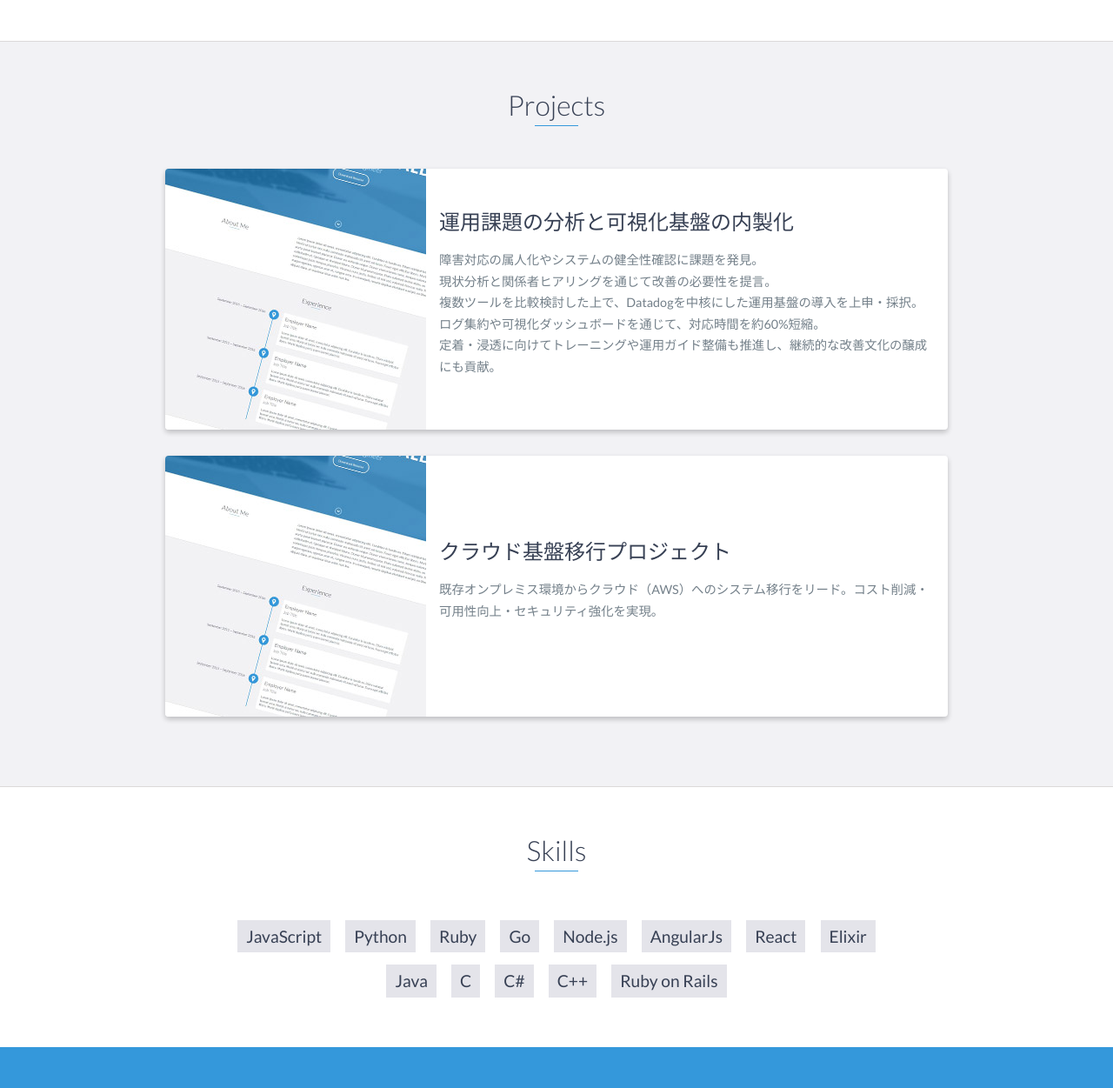
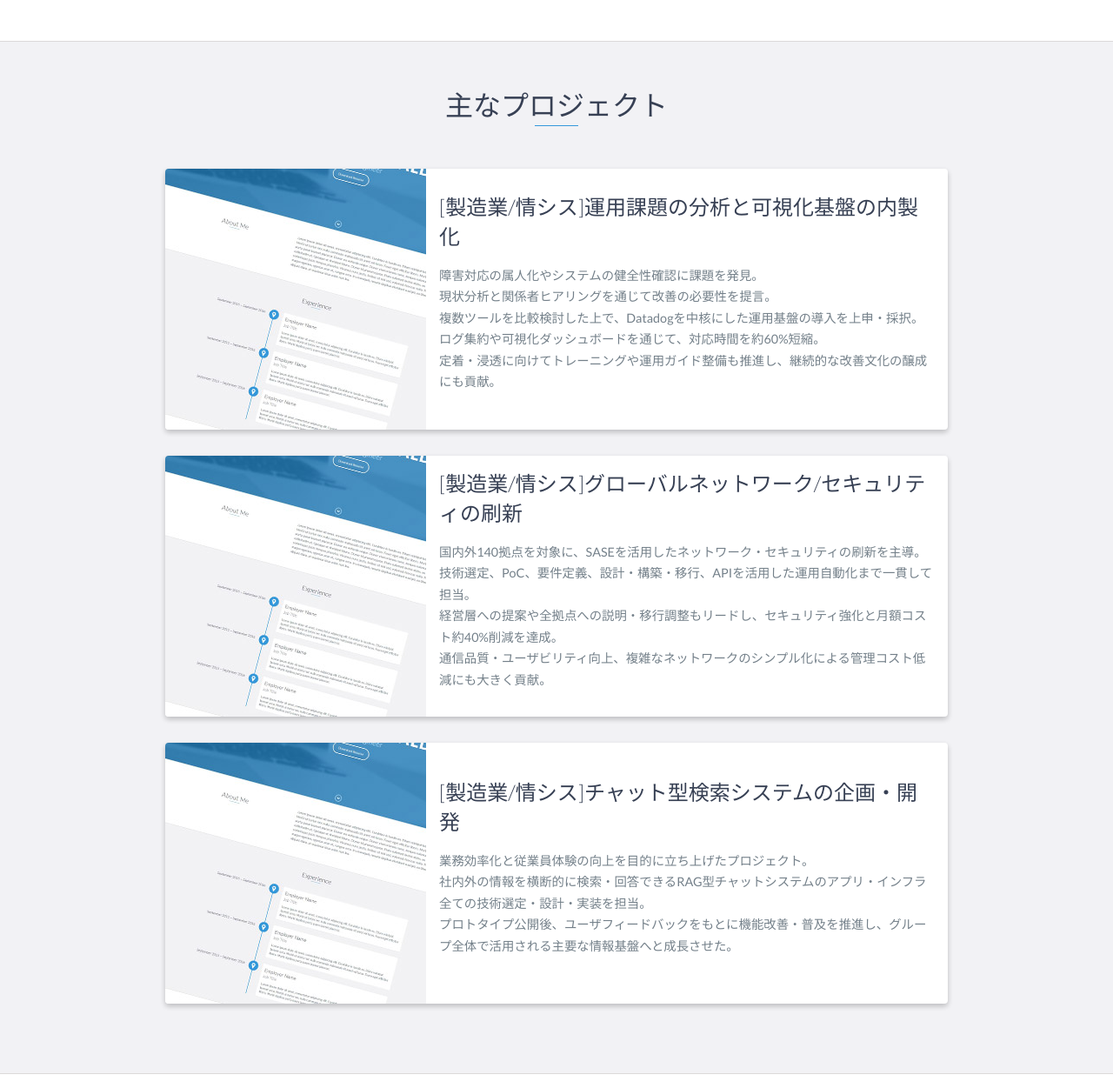
Before and after one commit to t4k4p1/t4k4p1.github.io, a website: page index.html in a window 1280 px wide. Shown: the part 2371-3622 px from the top of the page at 87% size. Drawn offline with nearby package versions, Linux system fonts and the light colour scheme.

Commit message:
主なプロジェクト追記

```diff
--- a/index.html
+++ b/index.html
@@ -117,7 +117,7 @@
     <!-- End #experience -->
 
     <div id="education">
-        <h2 class="heading">Education</h2>
+        <h2 class="heading">学歴</h2>
         <div class="education-block">
             <h3>早稲田大学大学院</h3>
             <span class="education-date">2010年4月 - 2012年3月</span>
@@ -132,7 +132,7 @@
     <!-- End #education -->
 
     <div id="projects" class="background-alt">
-        <h2 class="heading">Projects</h2>
+        <h2 class="heading">主なプロジェクト</h2>
         <div class="container">
             <div class="row">
                 <div class="project shadow-large">
@@ -141,7 +141,7 @@
                     </div>
                     <!-- End .project-image -->
                     <div class="project-info">
-                        <h3>運用課題の分析と可視化基盤の内製化</h3>
+                        <h3>[製造業/情シス]運用課題の分析と可視化基盤の内製化</h3>
                         <p>
                             障害対応の属人化やシステムの健全性確認に課題を発見。<br>
                             現状分析と関係者ヒアリングを通じて改善の必要性を提言。<br>
@@ -160,9 +160,29 @@
                     </div>
                     <!-- End .project-image -->
                     <div class="project-info">
-                        <h3>クラウド基盤移行プロジェクト</h3>
+                        <h3>[製造業/情シス]グローバルネットワーク/セキュリティの刷新</h3>
                         <p>
-                            既存オンプレミス環境からクラウド（AWS）へのシステム移行をリード。コスト削減・可用性向上・セキュリティ強化を実現。
+                            国内外140拠点を対象に、SASEを活用したネットワーク・セキュリティの刷新を主導。<br>
+                            技術選定、PoC、要件定義、設計・構築・移行、APIを活用した運用自動化まで一貫して担当。<br>
+                            経営層への提案や全拠点への説明・移行調整もリードし、セキュリティ強化と月額コスト約40%削減を達成。<br>
+                            通信品質・ユーザビリティ向上、複雑なネットワークのシンプル化による管理コスト低減にも大きく貢献。
+                        </p>
+                    </div>
+                    <!-- End .project-info -->
+                </div>
+                <!-- End .project -->
+
+                <div class="project shadow-large">
+                    <div class="project-image">
+                        <img src="images/project.jpg" />
+                    </div>
+                    <!-- End .project-image -->
+                    <div class="project-info">
+                        <h3>[製造業/情シス]チャット型検索システムの企画・開発</h3>
+                        <p>
+                            業務効率化と従業員体験の向上を目的に立ち上げたプロジェクト。<br>
+                            社内外の情報を横断的に検索・回答できるRAG型チャットシステムのアプリ・インフラ全ての技術選定・設計・実装を担当。<br>
+                            プロトタイプ公開後、ユーザフィードバックをもとに機能改善・普及を推進し、グループ全体で活用される主要な情報基盤へと成長させた。
                         </p>
                     </div>
                     <!-- End .project-info -->
```
